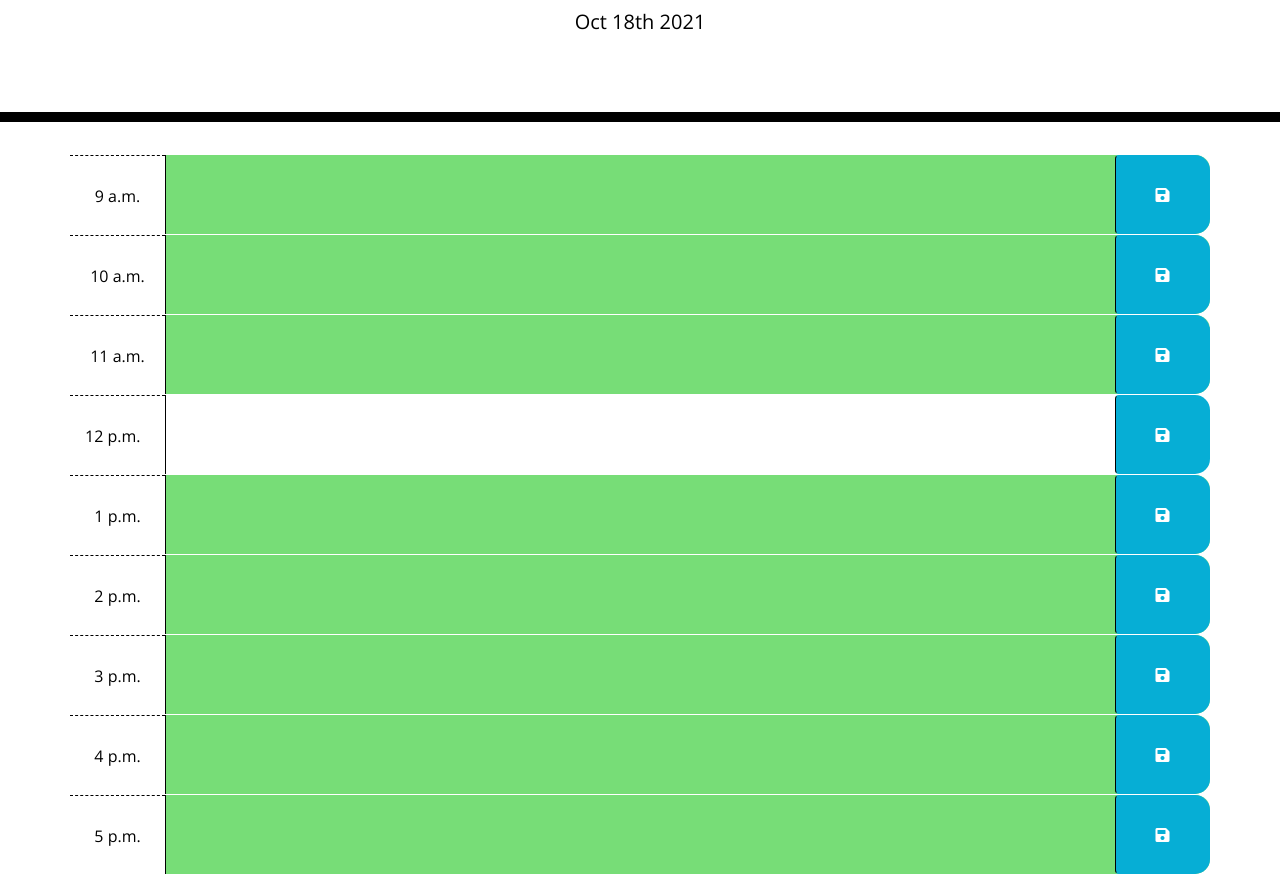
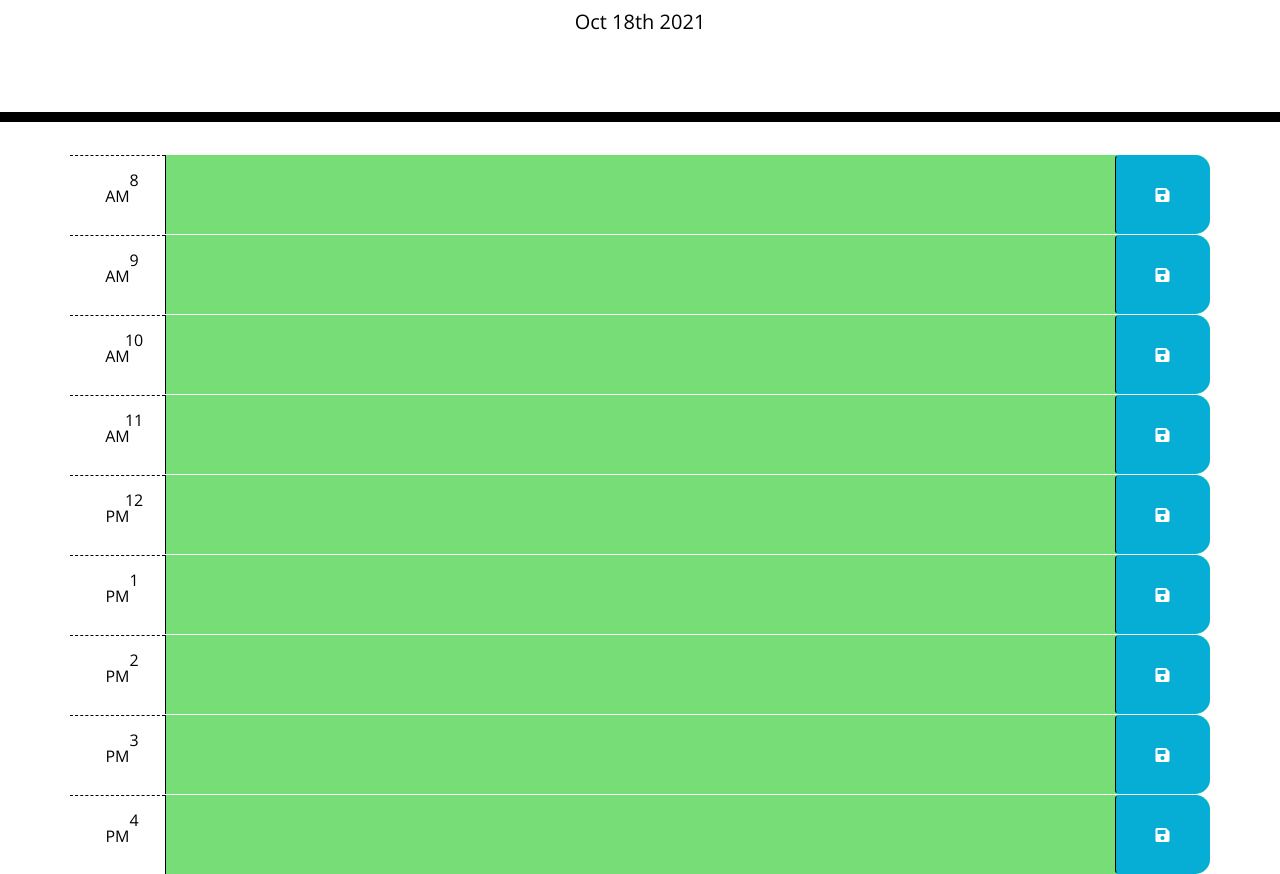
Before and after one commit to Araceli4690/work-day-scheduler, a plain HTML site: page index.html in a window 1280 px wide. Shown: the part 182-1056 px from the top of the page. Drawn offline with nearby package versions, Linux system fonts and the light colour scheme.

Commit message:
fixed color code for hr of the day issue

```diff
--- a/assets/script.js
+++ b/assets/script.js
@@ -1,10 +1,11 @@
+
 //displaying today's date
 var currentDay = moment().format("MMM Do YYYY");
 $('#currentDay').html(currentDay);
 
 //listening for click event on save button
-$(document).ready(function() {
-    $(".saveBtn").on("click", function() {
+$(document).ready(function () {
+    $(".saveBtn").on("click", function () {
         var text = $(this).siblings(".description").val();
         var time = $(this).parent().attr("id");
         //saving items in local storage
@@ -16,7 +17,7 @@ $(document).ready(function() {
         var timeNow = moment().hour();
 
         $(".time-block").each(function () {
-             var timeBlock = parseInt($(this).attr("id").split("hour")[1]);
+            var timeBlock = parseInt($(this).attr("id").split("hr")[1]);
 
             // check current time against specified time blocks to color code
             if (timeBlock < timeNow) {
@@ -37,15 +38,15 @@ $(document).ready(function() {
         })
     }
 
+    $("#hr8 .description").val(localStorage.getItem("hr8"));
     $("#hr9 .description").val(localStorage.getItem("hr9"));
     $("#hr10 .description").val(localStorage.getItem("hr10"));
     $("#hr11 .description").val(localStorage.getItem("hr11"));
     $("#hr12 .description").val(localStorage.getItem("hr12"));
-     $("#hr1 .description").val(localStorage.getItem("hr1"));
-     $("#hr2 .description").val(localStorage.getItem("hr2"));
-     $("#hr3 .description").val(localStorage.getItem("hr3"));
-     $("#hr4 .description").val(localStorage.getItem("hr4"));
-     $("#hr5 .description").val(localStorage.getItem("hr5"));
+    $("#hr13 .description").val(localStorage.getItem("h13"));
+    $("#hr14 .description").val(localStorage.getItem("hr14"));
+    $("#hr15 .description").val(localStorage.getItem("hr15"));
+    $("#hr16 .description").val(localStorage.getItem("hr16"));
 
     timeCheck();
 
--- a/index.html
+++ b/index.html
@@ -1,23 +1,14 @@
 <!DOCTYPE html>
 <html lang="en">
+
 <head>
   <meta charset="UTF-8" />
   <meta name="viewport" content="width=device-width, initial-scale=1.0" />
   <meta http-equiv="X-UA-Compatible" content="ie=edge" />
-    <link
-      rel="stylesheet"
-      href="https://stackpath.bootstrapcdn.com/bootstrap/4.3.1/css/bootstrap.min.css"
-    />
-    <link
-      rel="stylesheet"
-      href="https://use.fontawesome.com/releases/v5.8.1/css/all.css"
-      integrity="sha384-50oBUHEmvpQ+1lW4y57PTFmhCaXp0ML5d60M1M7uH2+nqUivzIebhndOJK28anvf"
-      crossorigin="anonymous"
-    />
-    <link
-      href="https://fonts.googleapis.com/css?family=Open+Sans&display=swap"
-      rel="stylesheet"
-    />
+  <link rel="stylesheet" href="https://stackpath.bootstrapcdn.com/bootstrap/4.3.1/css/bootstrap.min.css" />
+  <link rel="stylesheet" href="https://use.fontawesome.com/releases/v5.8.1/css/all.css"
+    integrity="sha384-50oBUHEmvpQ+1lW4y57PTFmhCaXp0ML5d60M1M7uH2+nqUivzIebhndOJK28anvf" crossorigin="anonymous" />
+  <link href="https://fonts.googleapis.com/css?family=Open+Sans&display=swap" rel="stylesheet" />
   <link rel="stylesheet" href="assets/style.css" />
   <title>Work Day Scheduler</title>
 </head>
@@ -30,81 +21,93 @@
   </header>
 
   <div class="container">
+    <div id="hr8" class="row time-block">
+      <div class="col-md-1 hour">
+        8 AM
+      </div>
+      <textarea class="col-md-10 description">
+      </textarea>
+      <button class="btn saveBtn col-md-1"><i class="fas fa-save"></i></button>
+    </div>
+
     <div id="hr9" class="row time-block">
       <div class="col-md-1 hour">
-                9 a.m.
+        9 AM
       </div>
-            <textarea class="col-md-10 description"></textarea>
+      <textarea class="col-md-10 description">
+      </textarea>
       <button class="btn saveBtn col-md-1"><i class="fas fa-save"></i></button>
     </div>
 
     <div id="hr10" class="row time-block">
       <div class="col-md-1 hour">
-                10 a.m.
+        10 AM
       </div>
-            <textarea class="col-md-10 description"></textarea>
+      <textarea class="col-md-10 description">
+      </textarea>
       <button class="btn saveBtn col-md-1"><i class="fas fa-save"></i></button>
     </div>
 
-        <div id="hr11 "class="row time-block">
+    <div id="hr11" class="row time-block">
       <div class="col-md-1 hour">
-                11 a.m.
+        11 AM
       </div>
-            <textarea class="col-md-10 description"></textarea>
+      <textarea class="col-md-10 description">
+      </textarea>
       <button class="btn saveBtn col-md-1"><i class="fas fa-save"></i></button>
     </div>
 
-        <div id="hr12" class="row">
+    <div id="hr12" class="row time-block">
       <div class="col-md-1 hour">
-               12 p.m.
+        12 PM
       </div>
-            <textarea class="col-md-10 description"></textarea>
+      <textarea class="col-md-10 description">
+      </textarea>
       <button class="btn saveBtn col-md-1"><i class="fas fa-save"></i></button>
     </div>
 
-        <div id="hr1" class="row time-block">
+    <div id="hr13" class="row time-block">
       <div class="col-md-1 hour">
-                1 p.m.
+        1 PM
       </div>
-            <textarea class="col-md-10 description"></textarea>
+      <textarea class="col-md-10 description">
+      </textarea>
       <button class="btn saveBtn col-md-1"><i class="fas fa-save"></i></button>
     </div>
 
-        <div id="hr2" class="row time-block">
+    <div id="hr14" class="row time-block">
       <div class="col-md-1 hour">
-               2 p.m.
+        2 PM
       </div>
-            <textarea class="col-md-10 description"></textarea>
+      <textarea class="col-md-10 description">
+      </textarea>
       <button class="btn saveBtn col-md-1"><i class="fas fa-save"></i></button>
     </div>
 
-        <div id="hr3" class="row time-block">
+    <div id="hr15" class="row time-block">
       <div class="col-md-1 hour">
-              3 p.m.
+        3 PM
       </div>
-            <textarea class="col-md-10 description"></textarea>
+      <textarea class="col-md-10 description">
+      </textarea>
       <button class="btn saveBtn col-md-1"><i class="fas fa-save"></i></button>
     </div>
 
-        <div id="hr4" class="row time-block">
+    <div id="hr16" class="row time-block">
       <div class="col-md-1 hour">
-              4 p.m.
+        4 PM
       </div>
-            <textarea class="col-md-10 description"></textarea>
+      <textarea class="col-md-10 description">
+      </textarea>
       <button class="btn saveBtn col-md-1"><i class="fas fa-save"></i></button>
     </div>
 
-        <div id="hr5" class="row time-block">
-            <div class="col-md-1 hour">
-              5 p.m.
-            </div>
-            <textarea class="col-md-10 description"></textarea>
-            <button class="btn saveBtn col-md-1"><i class="fas fa-save"></i></button>
-        </div>
-    </div>
+
+
 
     <script src="https://code.jquery.com/jquery-3.4.1.min.js"></script>
     <script src="https://cdnjs.cloudflare.com/ajax/libs/moment.js/2.24.0/moment.min.js"></script>
     <script src="./assets/script.js"></script>
 </body>
+
 </html>
```
Lines whose indentation alone changed are shown as unchanged.
